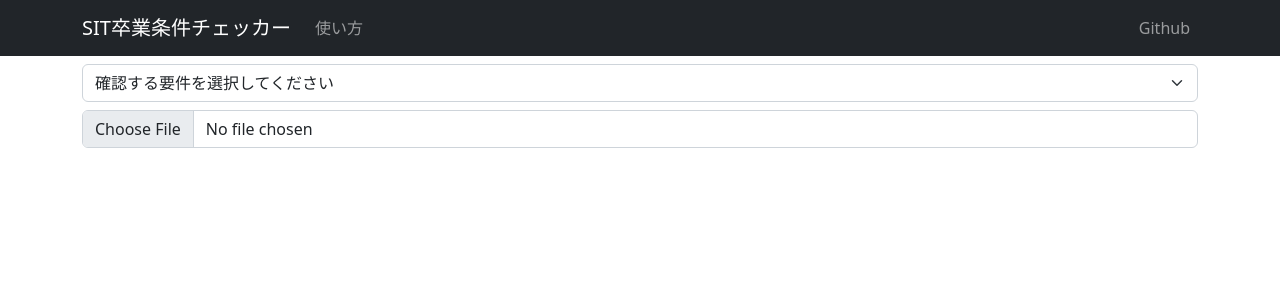
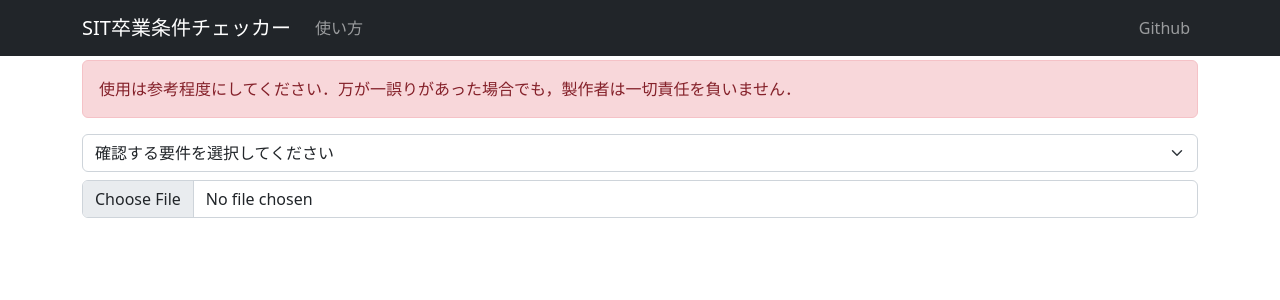
Before and after one commit to ecto0310/sit_graduation_checker, a React (Create React App) app: page / in a window 1280 px wide. Shown: the top 300 px of the page. Built offline with nearby package versions, Linux system fonts and the light colour scheme.

Commit message:
[add] alert

```diff
--- a/src/App.tsx
+++ b/src/App.tsx
@@ -1,6 +1,7 @@
 import Checker from "./Components/Checker";
 import { BrowserRouter, Route, Routes } from "react-router-dom";
 import Container from 'react-bootstrap/Container';
+import Alert from 'react-bootstrap/Alert';
 
 import "bootstrap/dist/css/bootstrap.min.css";
 import NavigationBar from "./Components/NavigationBar";
@@ -11,6 +12,9 @@ function App() {
     <div className="App">
       <NavigationBar />
       <Container>
+      <Alert variant={"danger"} className="mt-1">
+        使用は参考程度にしてください．万が一誤りがあった場合でも，製作者は一切責任を負いません．
+      </Alert>
         <BrowserRouter>
           <Routes>
             <Route path="/usage" element={<Usage />} />
```
